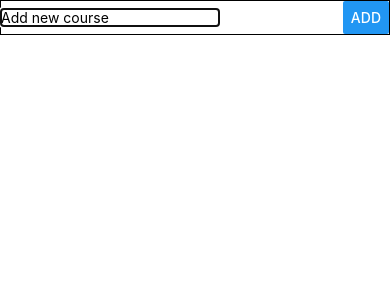
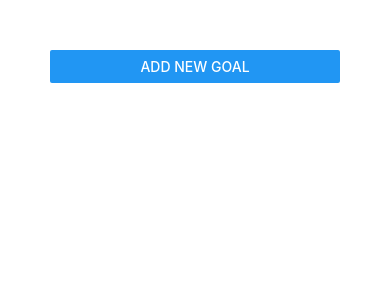
Before and after one commit to kumsal452b/ReactApp, a React Native app: screen / in a window 390 px wide. Shown: the top 300 px of the page. Built offline with nearby package versions, Linux system fonts and the light colour scheme.

Commit message:
problem have been solved

```diff
--- a/App.js
+++ b/App.js
@@ -27,6 +27,7 @@ export default function App() {
       ...currentGoals,
       { key: Math.random().toString(), value: enteredGoals },
     ]);
+    setIsAddMode(false);
   };
   const removeGoalHandler = (goalId) => {
     console.log(goalId);
@@ -36,7 +37,8 @@ export default function App() {
   };
   return (
     <View style={styles.container}>
-      <GoalInput onAddGoal={addGoalHandler} />
+      <Button title="Add New Goal" onPress={() => setIsAddMode(true)} />
+      <GoalInput onAddGoal={addGoalHandler} visible={isAddMode} />
       <FlatList
         keyExtractor={(item, index) => item.key}
         data={courseGoals}
--- a/components/GoalInput.js
+++ b/components/GoalInput.js
@@ -6,12 +6,13 @@ const GoalInput = (props) => {
     setEnterGoal(enteredText);
   };
   return (
-    <Modal visible={props.visible}>
-      <View style={styles.input}>
+    <Modal visible={props.visible} animationType="slide">
+      <View style={styles.inputContainer}>
         <TextInput
           placeholder="Add new course"
           onChangeText={goalInputHandler}
           value={enteredGoals}
+          style={styles.input}
         />
         <Button
           title="Add"
@@ -22,10 +23,12 @@ const GoalInput = (props) => {
   );
 };
 const styles = StyleSheet.create({
+  inputContainer: {
+    flex: 1,
+    justifyContent: "center",
+    alignItems: "center",
+  },
   input: {
-    justifyContent: "space-between",
-    alignItems: "center",
-    flexDirection: "row",
     borderColor: "black",
     borderWidth: 1,
     marginBottom: 5,
```
